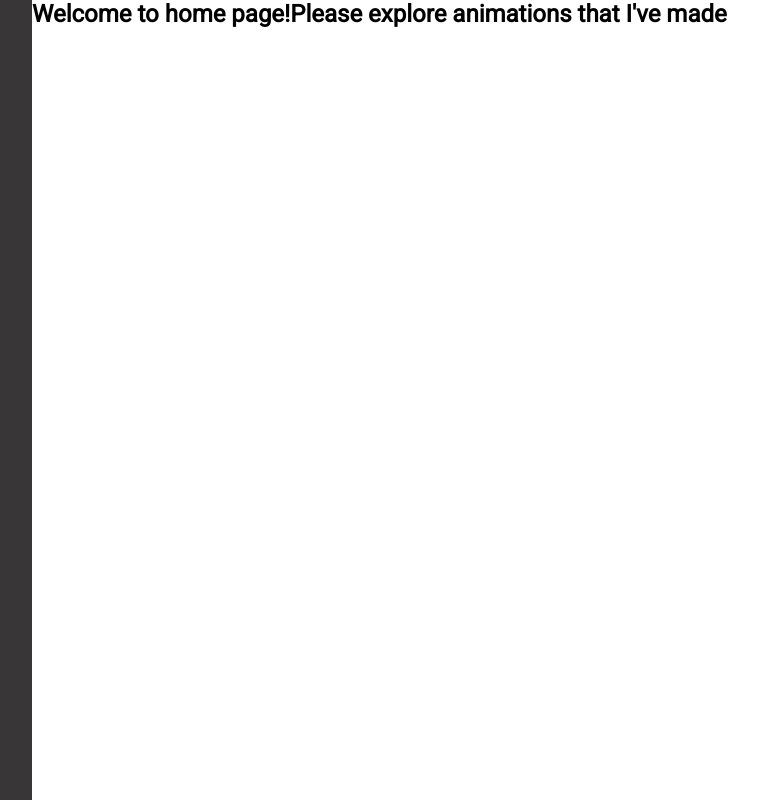
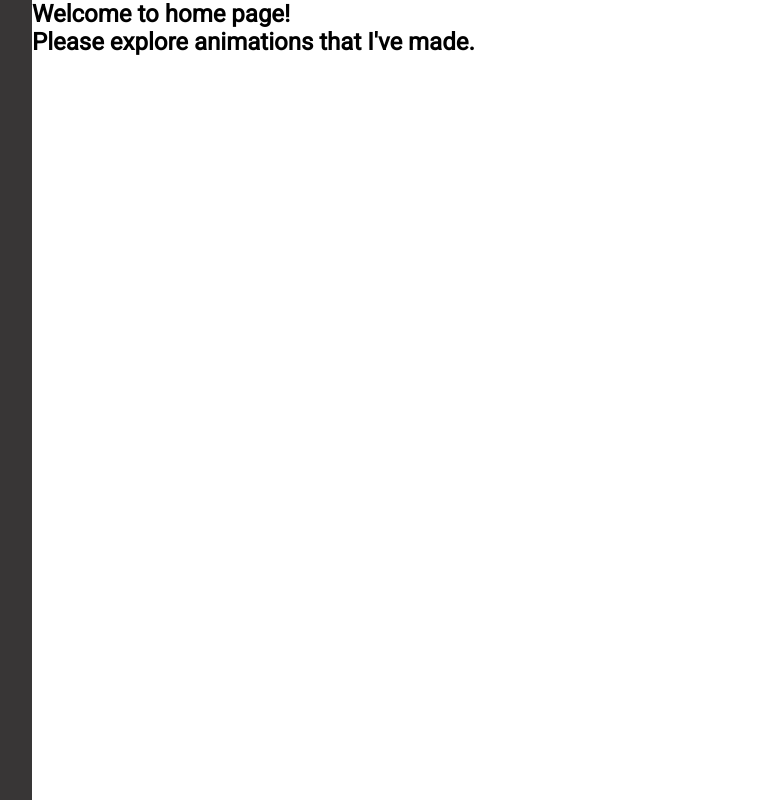
Before and after one commit to centek134/animations, a React (Create React App) app: page / in a window 1280 px wide. Shown: the whole page, without its empty margins (218-976 px from the left). Built offline with nearby package versions, Linux system fonts and the light colour scheme; a web font is replaced by a local one.

Commit message:
changes in html structure

```diff
--- a/src/containers/HomePage/HomePage.js
+++ b/src/containers/HomePage/HomePage.js
@@ -1,10 +1,11 @@
-import React from 'react';
-import '../../assets/scss/containers/menuanimated/menuanimated.css';
+import React from "react";
+import "../../assets/scss/containers/menuanimated/menuanimated.css";
 import "../../assets/scss/containers/homepage/homepage.css";
 const HomePage = () => {
   return (
-    <section className='home_page'>
-      <h1 id='home_page_h'><span>Welcome to home page!</span><span>Please explore animations that I've made</span></h1>
+    <section className="home_page">
+      <h1>Welcome to home page!</h1>
+      <h2>Please explore animations that I've made.</h2>
     </section>
   );
 };
```
